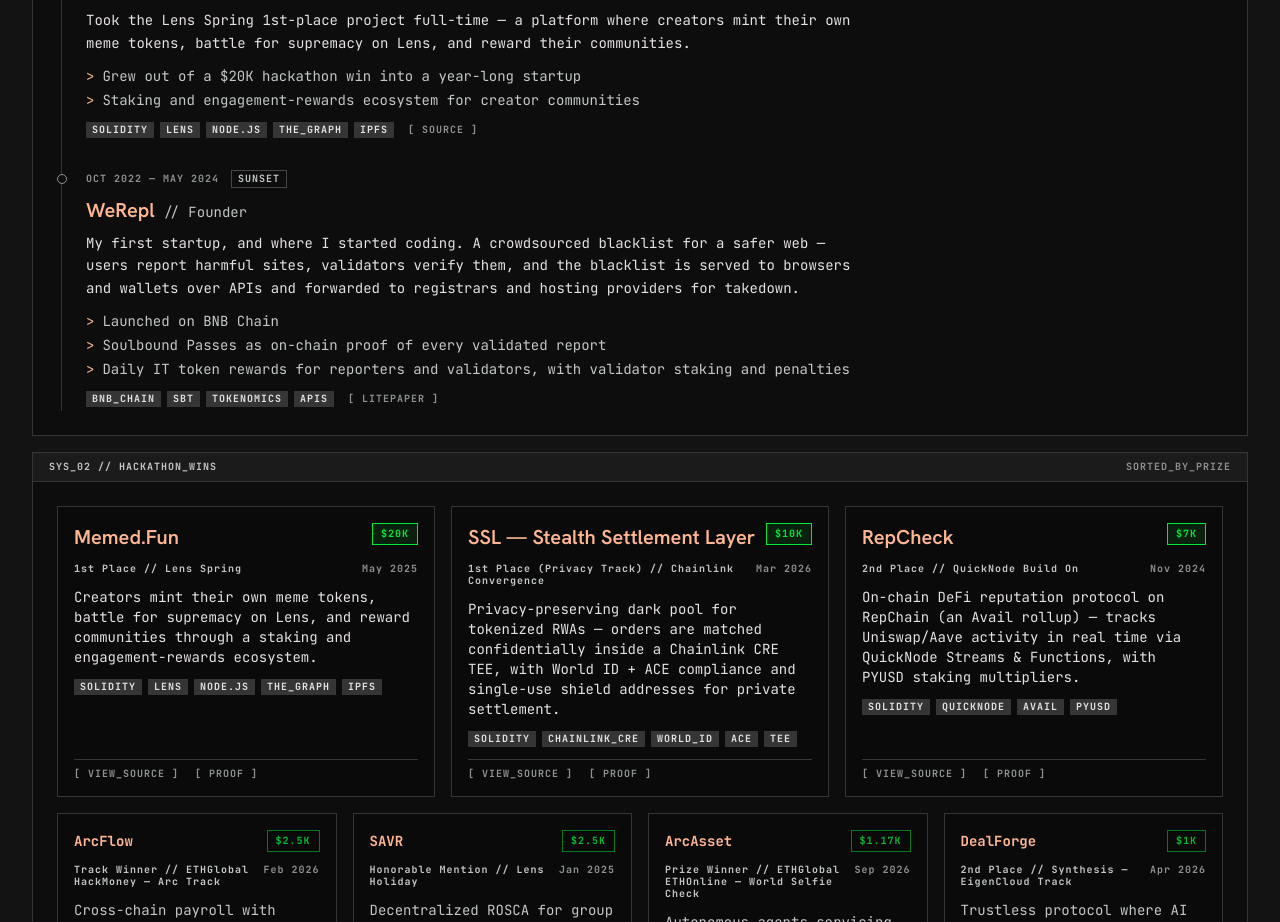
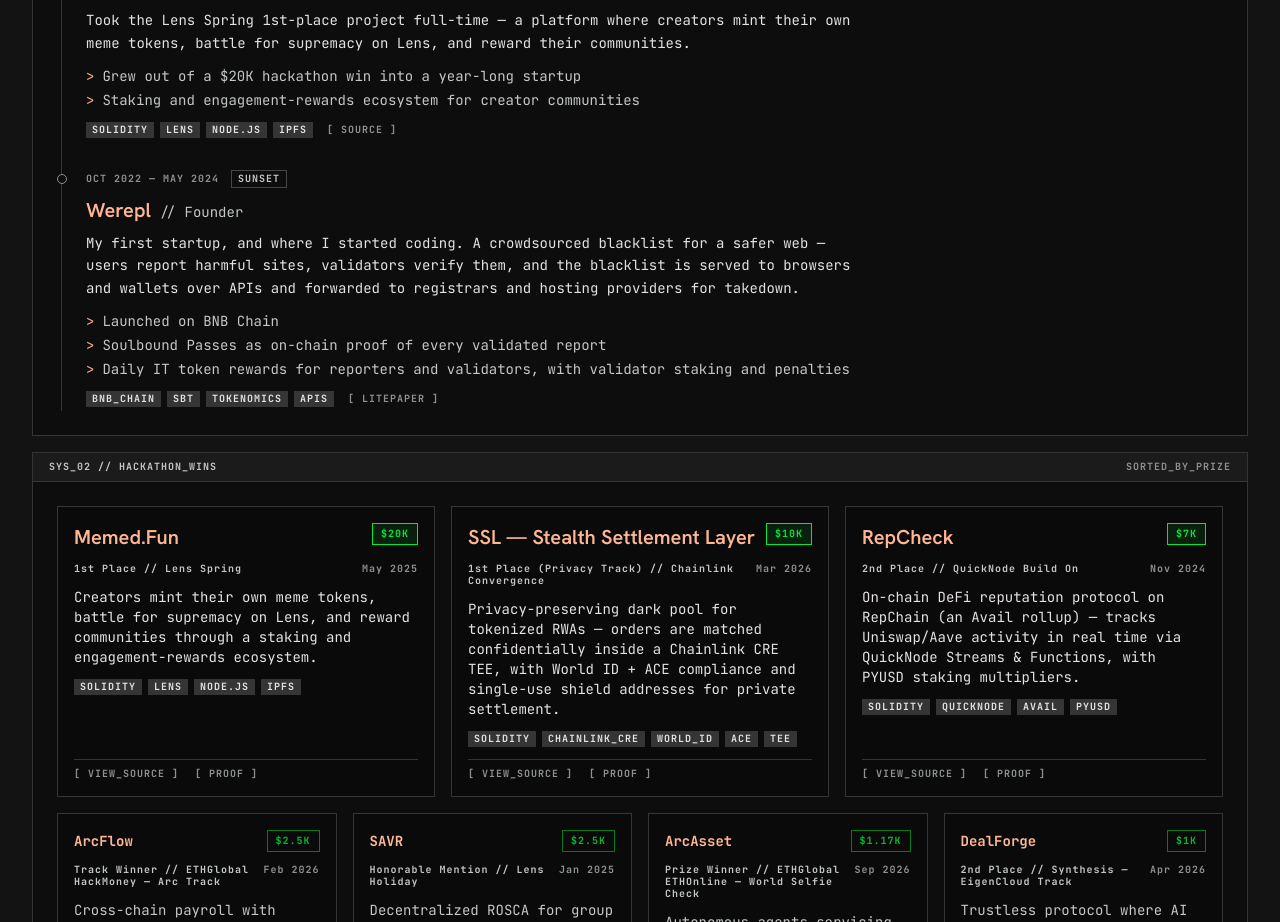
Before and after one commit to furqaannabi/furqaannabi, a Next.js app in the folder web/: page / in a window 1280 px wide. Shown: the part 920-1842 px from the top of the page. Built offline with nearby package versions, Linux system fonts and the light colour scheme.

Commit message:
Rename WeRepl to Werepl, drop The Graph from Memed
Co-Authored-By: Claude Opus 5.5 <noreply@anthropic.com>

```diff
--- a/web/public/cv.html
+++ b/web/public/cv.html
@@ -218,11 +218,11 @@
         <span class="exp-name">Memed.Fun <span class="exp-role">— Founder</span></span>
         <span class="exp-date">Jun 2025 – Jul 2026 · Sunset</span>
       </div>
-      <div class="exp-desc">Took the Lens Spring 1st-place project ($20K) full-time — creators mint their own meme tokens, battle for supremacy on Lens, and reward their communities through a staking and engagement-rewards ecosystem. Solidity, Lens, Node.js, The Graph, IPFS.</div>
+      <div class="exp-desc">Took the Lens Spring 1st-place project ($20K) full-time — creators mint their own meme tokens, battle for supremacy on Lens, and reward their communities through a staking and engagement-rewards ecosystem. Solidity, Lens, Node.js, IPFS.</div>
     </div>
     <div class="exp">
       <div class="exp-head">
-        <span class="exp-name">WeRepl <span class="exp-role">— Founder</span></span>
+        <span class="exp-name">Werepl <span class="exp-role">— Founder</span></span>
         <span class="exp-date">Oct 2022 – May 2024 · Sunset</span>
       </div>
       <div class="exp-desc">First startup, and where I started coding. A crowdsourced blacklist for a safer web, launched on BNB Chain — users reported harmful sites, validators verified them, and the blacklist was served to browsers and wallets via APIs and forwarded to registrars and hosting providers for takedown. Soulbound Passes recorded each validated report, with daily token rewards for reporters and validators. <a href="https://furqaannabi.com/werepl-litepaper.pdf">Litepaper</a>.</div>
--- a/web/src/app/data.ts
+++ b/web/src/app/data.ts
@@ -73,7 +73,7 @@ export const HACKATHON_WINS: Win[] = [
     prize: "$20K",
     description:
       "Creators mint their own meme tokens, battle for supremacy on Lens, and reward communities through a staking and engagement-rewards ecosystem.",
-    stack: ["SOLIDITY", "LENS", "NODE.JS", "THE_GRAPH", "IPFS"],
+    stack: ["SOLIDITY", "LENS", "NODE.JS", "IPFS"],
     href: "https://github.com/furqaannabi/memed",
     proof: "https://x.com/i/status/1929966819940676062",
   },
@@ -175,11 +175,11 @@ export const VENTURES: Venture[] = [
       "Grew out of a $20K hackathon win into a year-long startup",
       "Staking and engagement-rewards ecosystem for creator communities",
     ],
-    stack: ["SOLIDITY", "LENS", "NODE.JS", "THE_GRAPH", "IPFS"],
+    stack: ["SOLIDITY", "LENS", "NODE.JS", "IPFS"],
     links: [{ label: "SOURCE", href: "https://github.com/furqaannabi/memed" }],
   },
   {
-    name: "WeRepl",
+    name: "Werepl",
     role: "Founder",
     start: "Oct 2022",
     end: "May 2024",
```
Also changed, not shown: 1 other file (tests, documents, lock files or other folders).
